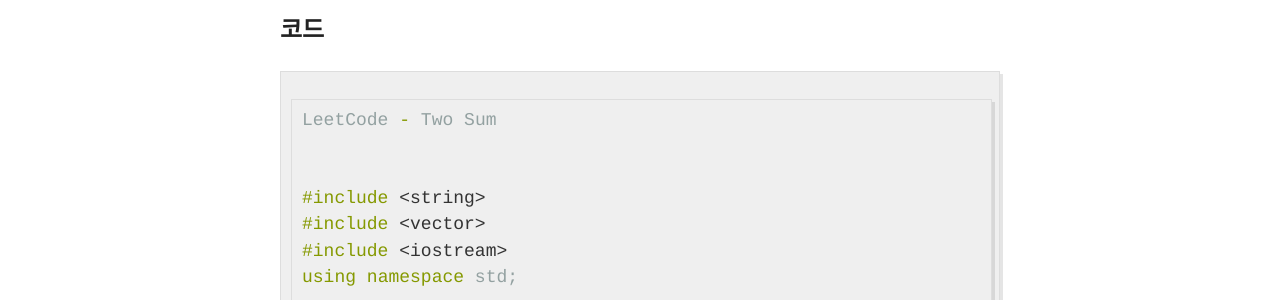
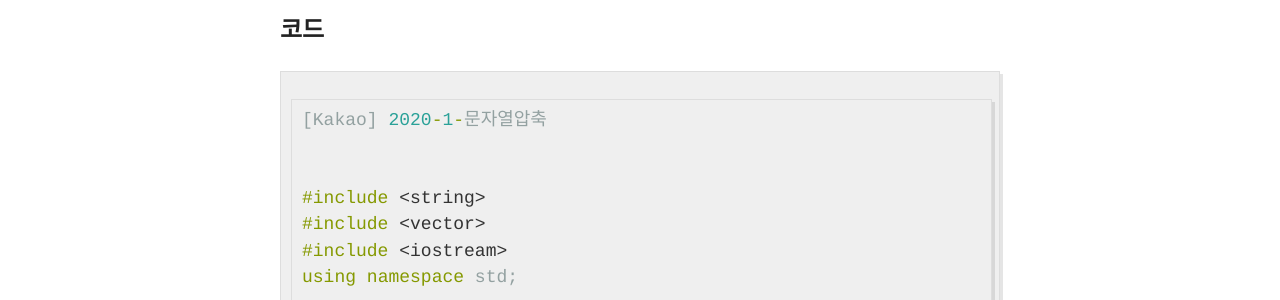
Before and after one commit to newbrother/newbrother.github.io, a Jekyll site: the page built from _posts/2020-9-3-Kakao-2020-1-문자열압축.md, in a window 1280 px wide. Shown: the part 487-787 px from the top of the page. Built offline with Jekyll 4.4.1, drawn with Linux system fonts in a browser that asks for light colours.

Commit message:
Update 2020-9-3-Kakao-2020-1-문자열압축.md

````diff
--- a/_posts/2020-9-3-Kakao-2020-1-문자열압축.md
+++ b/_posts/2020-9-3-Kakao-2020-1-문자열압축.md
@@ -19,7 +19,7 @@ c++로 풀때 string에 캐릭터 넣는거 조금 조심해 주고 cout으로
 ## 코드
 
 ```cpp
-LeetCode - Two Sum
+[Kakao] 2020-1-문자열압축
 
 
 #include <string>
````
